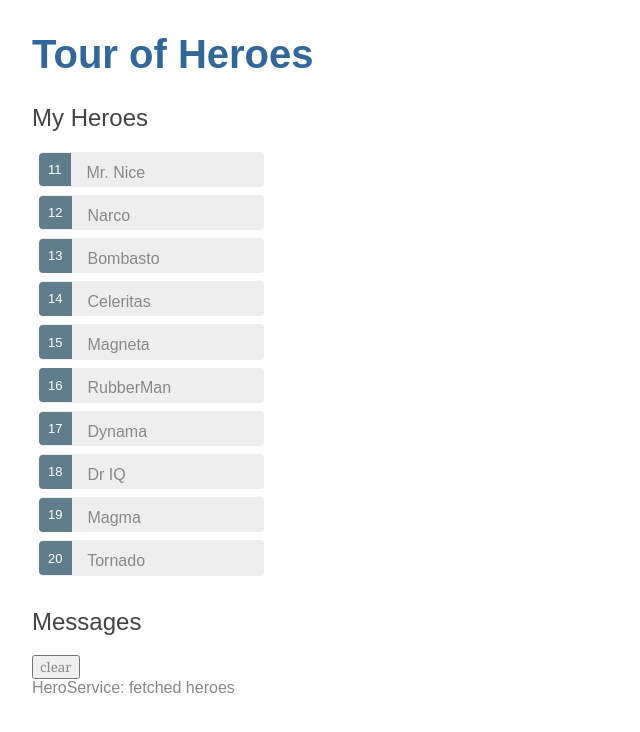
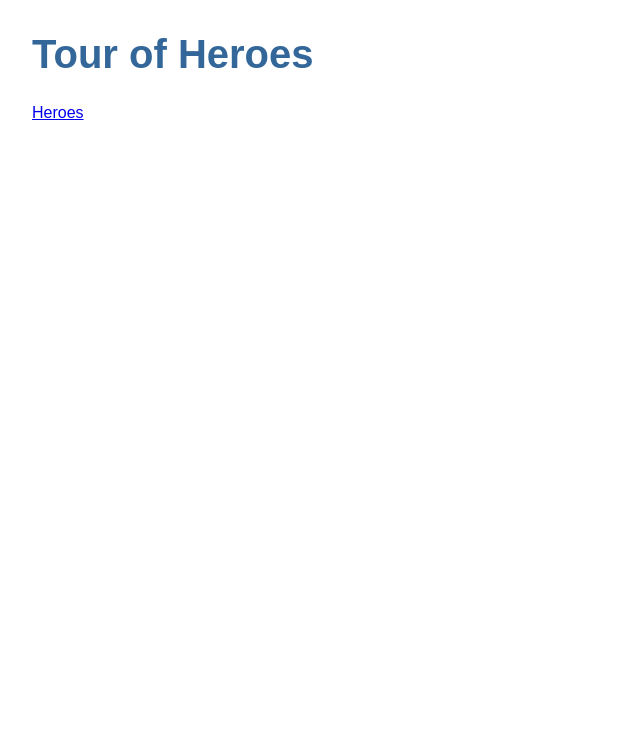
Before and after one commit to shuboc/angular-tour-of-heroes, an Angular app: page / in a window 1280 px wide. Shown: the top 732 px of the page, without its empty margins (0-640 px from the left). Built offline with nearby package versions, Linux system fonts and the light colour scheme.

Commit message:
Add a navigational link

```diff
--- a/src/app/app.component.html
+++ b/src/app/app.component.html
@@ -1,3 +1,6 @@
 <h1>{{title}}</h1>
-<app-heroes></app-heroes>
+<nav>
+  <a routerLink="/heroes">Heroes</a>
+</nav>
+<router-outlet></router-outlet>
 <app-messages></app-messages>
--- a/src/app/app.module.ts
+++ b/src/app/app.module.ts
@@ -6,6 +6,7 @@
 import { HeroesComponent } from './heroes/heroes.component';
 import { HeroDetailComponent } from './hero-detail/hero-detail.component';
 import { MessagesComponent } from './messages/messages.component';
+import { AppRoutingModule } from './/app-routing.module';
 
 @NgModule({
   declarations: [
@@ -17,6 +18,7 @@
   imports: [
     BrowserModule,
     FormsModule,
+    AppRoutingModule,
   ],
   providers: [],
   bootstrap: [AppComponent]
```
Also changed, not shown: src/app/app-routing.module.ts (added, +14 -0 lines), 1 other file (tests, documents, lock files or other folders).
